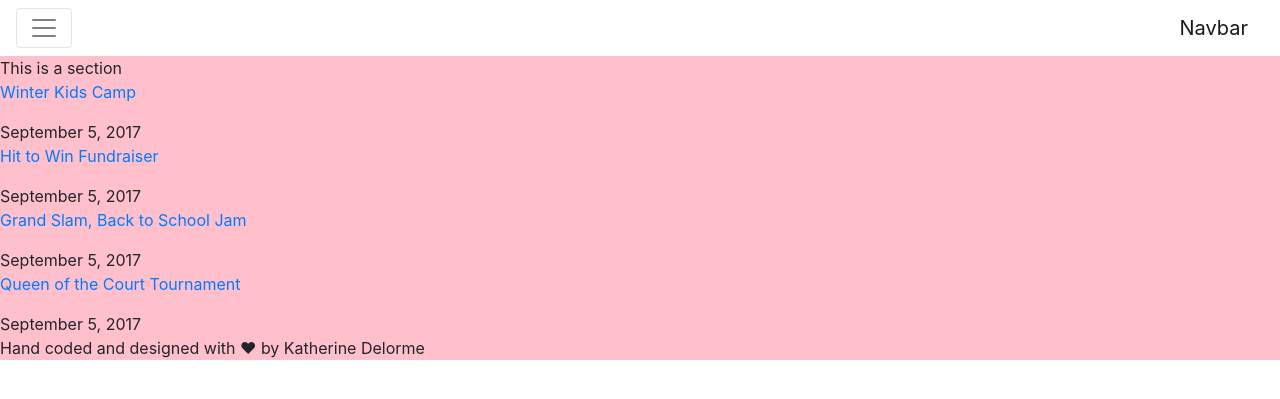
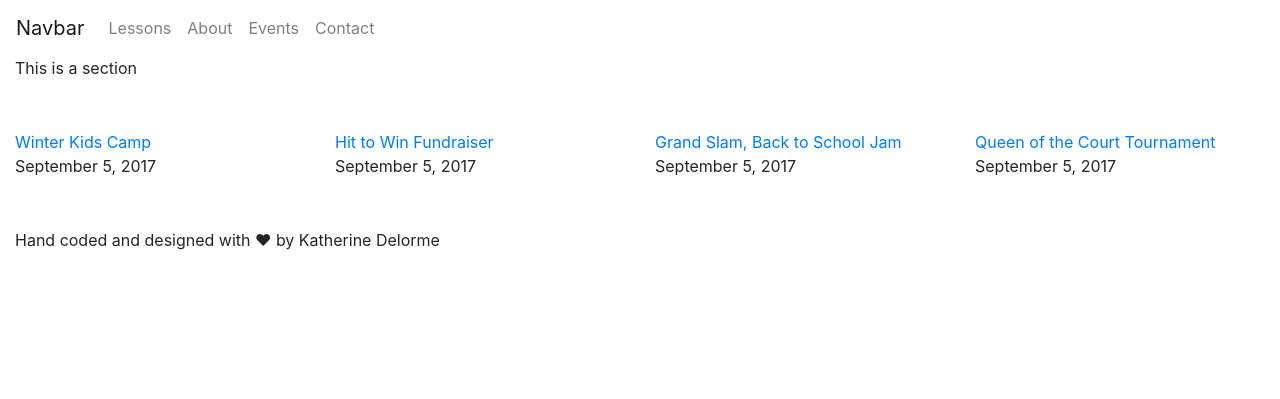
Before and after one commit to Katdelorme/Training-Tennis-Greatness, a Jekyll site: the page built from index.md, in a window 1280 px wide. Shown: the top 399 px of the page. Built offline with Jekyll 4.4.1, drawn with Linux system fonts in a browser that asks for light colours; nearby versions of some CDN libraries.

Commit message:
menu loop for links. Style homepage events

```diff
--- a/_includes/footer.html
+++ b/_includes/footer.html
@@ -1,7 +1,8 @@
 
-  <footer>
-    <p>Hand coded and designed with <span>&hearts;</span> by Katherine Delorme</p>
-  </footer>
+    <footer>
+      <p>Hand coded and designed with <span>&hearts;</span> by Katherine Delorme</p>
+    </footer>
+  </div><!--container-fluid-->
 
   <!--javascript-->
   <script src="https://code.jquery.com/jquery-3.2.1.slim.min.js" integrity="sha384-KJ3o2DKtIkvYIK3UENzmM7KCkRr/rE9/Qpg6aAZGJwFDMVNA/GpGFF93hXpG5KkN" crossorigin="anonymous"></script>
--- a/_includes/header.html
+++ b/_includes/header.html
@@ -42,18 +42,23 @@ Greatness"/>
 
 <body>
 	<header>
-    <nav class="navbar navbar-toggleable-md navbar-light bg-faded">
+
+    <nav class="navbar navbar-expand-md navbar-light bg-faded">
       <button class="navbar-toggler navbar-toggler-right" type="button" data-toggle="collapse" data-target="#navbarNavAltMarkup" aria-controls="navbarNavAltMarkup" aria-expanded="false" aria-label="Toggle navigation">
         <span class="navbar-toggler-icon"></span>
       </button>
+
       <a class="navbar-brand" href="#">Navbar</a>
+
       <div class="collapse navbar-collapse" id="navbarNavAltMarkup">
         <div class="navbar-nav">
-          <a class="nav-item nav-link active" href="#">Home <span class="sr-only">(current)</span></a>
-          <a class="nav-item nav-link" href="#">Features</a>
-          <a class="nav-item nav-link" href="#">Pricing</a>
-          <a class="nav-item nav-link disabled" href="#">Disabled</a>
+          {% for page in site.pages %} {% if page.title %}
+				  <a href="{{ page.url | prepend: site.baseurl }}" class="nav-item nav-link" >{{ page.title }}</a>
+				{% endif %} {% endfor %}
         </div>
       </div>
     </nav>
+
 	</header>
+
+  <div class="container-fluid">
--- a/_layouts/home.html
+++ b/_layouts/home.html
@@ -7,44 +7,14 @@
   <section>
 
   <section>
-      {% assign loopindex = 0 %}
-      {% for post in site.posts %}
-        {% assign loopindex = loopindex | plus: 1 %}
-          {% assign rowfinder = loopindex | modulo: 3 %}
-            {% if rowfinder == 1 %}
-              <div class="postholder">
-                <div class="post-item">
-                  <div class="post-caption">
-                		<p>
-                      <a href="{{ post.url | prepend: site.baseurl }}">{{ post.title }}</a>
-                    </p>
-                    <time>{{ post.date | date: "%B %-d, %Y" }}</time>
-                  </div>
-                </div>
-            {% elsif rowfinder == 0 %}
-                <div class="post-item">
-                  <div class="post-caption">
-                		<p>
-                      <a href="{{ post.url | prepend: site.baseurl }}">{{ post.title }}</a>
-                    </p>
-                    <time>{{ post.date | date: "%B %-d, %Y" }}</time>
-                  </div>
-                </div>
-              </div>
-            {% else %}
-              <div class="post-item">
-                <div class="post-caption">
-              		<p>
-                    <a href="{{ post.url | prepend: site.baseurl }}">{{ post.title }}</a>
-                  </p>
-                  <time>{{ post.date | date: "%B %-d, %Y" }}</time>
-                </div>
-              </div>
-            {% endif %}
+    <div class="row postholder">
+      {% for post in site.posts offset: 0 limit: 4 %}
+      <div class="col-3 post-item">
+        <a href="{{ post.url | prepend: site.baseurl }}">{{ post.title }}</a>
+        <time>{{ post.date | date: "%B %-d, %Y" }}</time>
+      </div>
       {% endfor %}
-      {% if rowfinder != 0 %}
-        </div>
-      {% endif %}
+    </div>
   </section>
 
   {% include footer.html %}
--- a/_sass/_layout.scss
+++ b/_sass/_layout.scss
@@ -1,5 +1,10 @@
-section{
-	background: pink;
+.postholder{
+	padding: 4% 0;
+	.post-item{
+		a{
+			display: block;
+		}
+	}
 }
 
 /* ///////////// responsiveness ////////////// */
```
